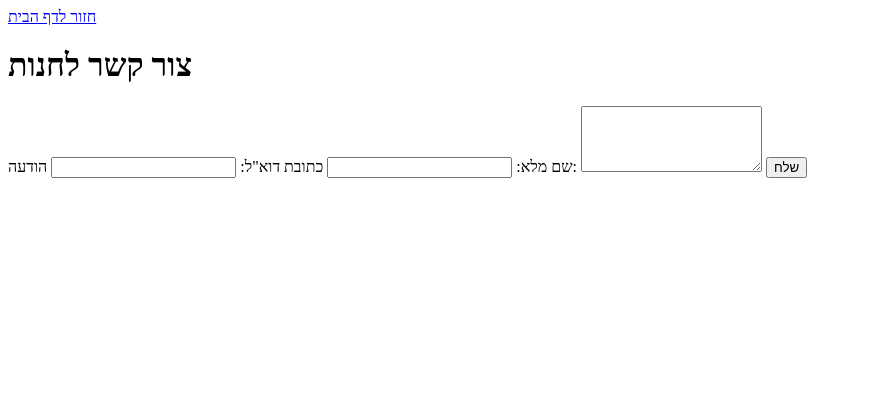
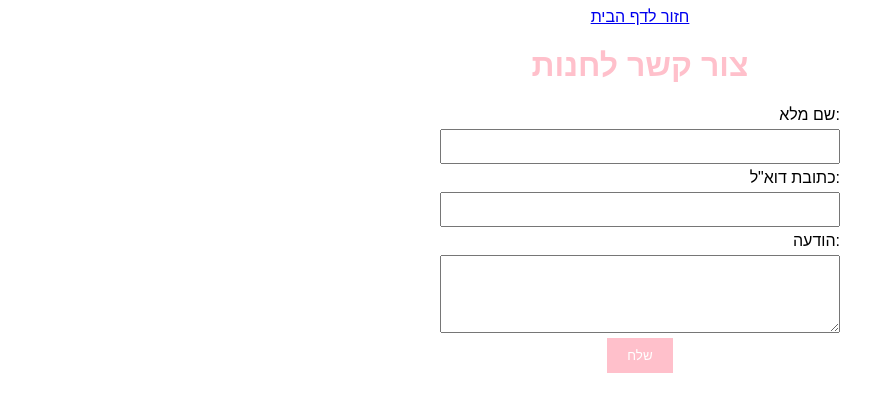
Before and after one commit to NeilZer/Celebration_Devops_Final, a website: page public/html/contact.html in a window 1280 px wide. Shown: the whole page, without its empty margins (0-895 px from the left). Drawn offline with Linux system fonts and the light colour scheme.

Commit message:
Update contact.html

```diff
--- a/public/html/contact.html
+++ b/public/html/contact.html
@@ -3,7 +3,45 @@
     <meta name="viewport" content="width=device-width, initial-scale=1.0">
         <a href="/html/homepage.html">חזור לדף הבית</a>
     <title>צור קשר</title>
+    <style>
+        body {
+            font-family: Arial, sans-serif;
+            text-align: center;
+        }
 
+        h1 {
+            color: pink;
+        }
+
+        form {
+            margin: 0 auto;
+            max-width: 400px;
+        }
+
+        label {
+            display: block;
+            text-align: right;
+        }
+
+        input, textarea {
+            width: 100%;
+            padding: 8px;
+            margin: 5px 0;
+            box-sizing: border-box;
+        }
+
+        button {
+            background-color: pink;
+            color: white;
+            padding: 10px 20px;
+            border: none;
+            cursor: pointer;
+        }
+
+        button:hover {
+            background-color: #ff7b7b;
+        }
+    </style>
 </head>
 <body>
     <h1>צור קשר לחנות</h1>
```
